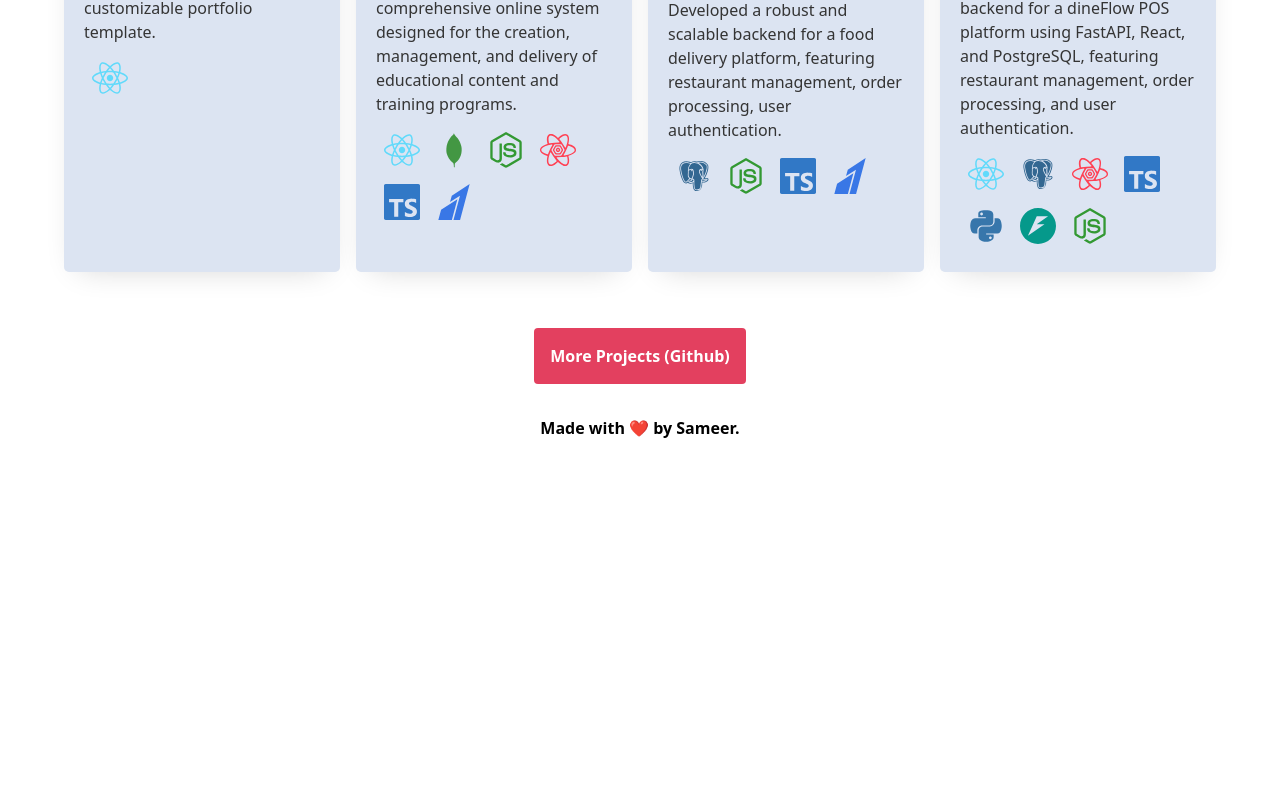
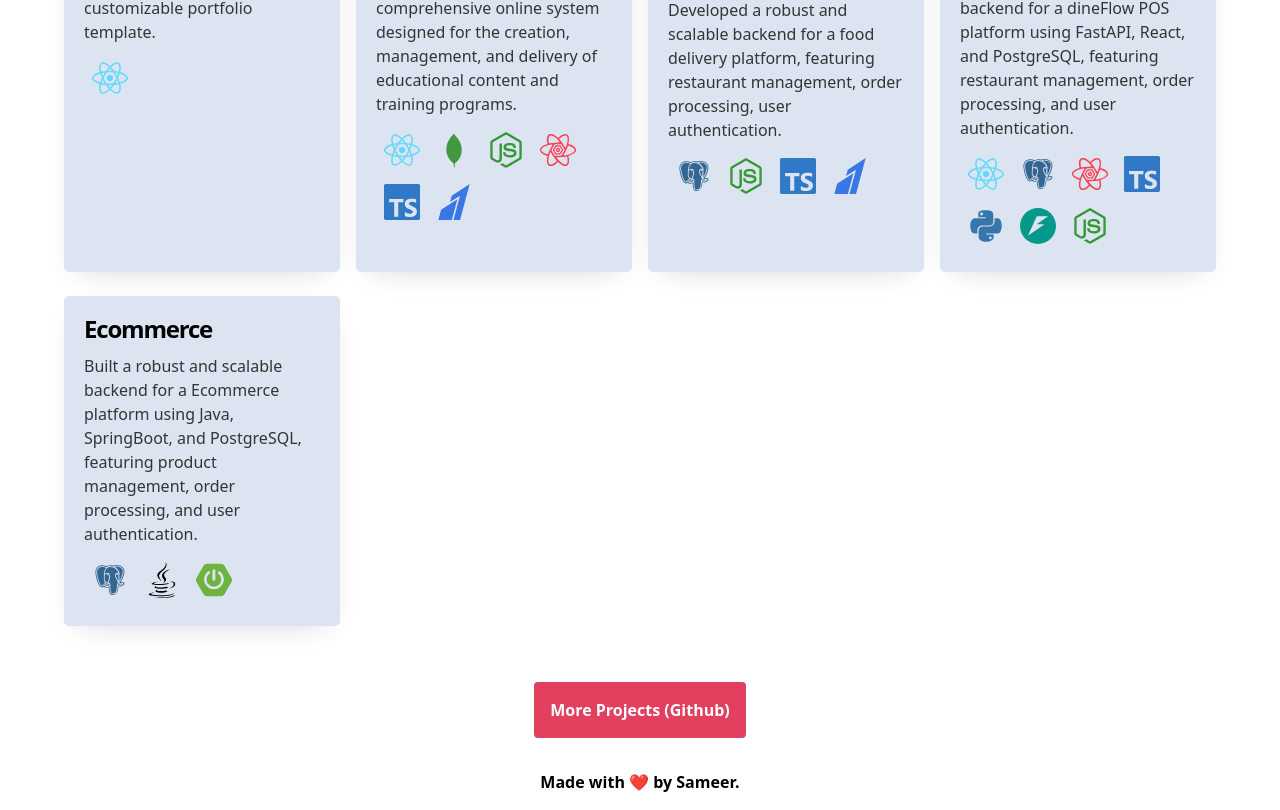
Before and after one commit to Sameer413/op-portfolio, a Next.js app: page /projects in a window 1280 px wide. Shown: the part 644-1454 px from the top of the page. Before the commit the page ends 1100 px from the top, so only its background shows below. Built offline with nearby package versions, Linux system fonts and the light colour scheme.

Commit message:
Project and typo fixes

```diff
--- a/app/components/experienceComponent/ExperienceAccordion.tsx
+++ b/app/components/experienceComponent/ExperienceAccordion.tsx
@@ -35,7 +35,7 @@ const ExperienceAccordion = () => {
             >
               {open === idx && (
                 <div className="px-5 py-3 space-y-4">
-                  {section.experiences.map((exp, index) => (
+                  {section.experiences.length > 1 && section.experiences.map((exp, index) => (
                     <div
                       key={index}
                       className="border-light-accentColor border p-4 rounded-[5px] flex lg:flex-row flex-col justify-center"
--- a/app/data.ts
+++ b/app/data.ts
@@ -376,7 +376,7 @@ const projects = {
         {
             id: "0",
             name: "opPortfolio",
-            url: "https://github.com/itznikhil/opPortfolio",
+            url: "https://github.com/Sameer413/op-portfolio",
             description: "(This) A clean and full customizable portfolio template.",
             languages: [
                 {
@@ -503,6 +503,30 @@ const projects = {
                     reactIcon: FaNodeJs,
                     color: '#339933',
                 },
+            ],
+        },
+        {
+            id: "4",
+            name: "Ecommerce",
+            url: "https://github.com/Sameer413/ecommerce-springboot",
+            description: "Built a robust and scalable backend for a Ecommerce platform using Java, SpringBoot, and PostgreSQL, featuring product management, order processing, and user authentication.",
+            languages: [
+                {
+                    name: "Postegress",
+                    reactIcon: BiLogoPostgresql,
+                    color: '#336791',
+                },
+                {
+                    name: "Java",
+                    reactIcon: FaJava,
+                    color: '##f89820',
+                },
+                {
+                    name: "SpringBoot",
+                    reactIcon: SiSpringboot,
+                    color: "#6DB33F",
+                },
+
             ],
         },
         // {
```
